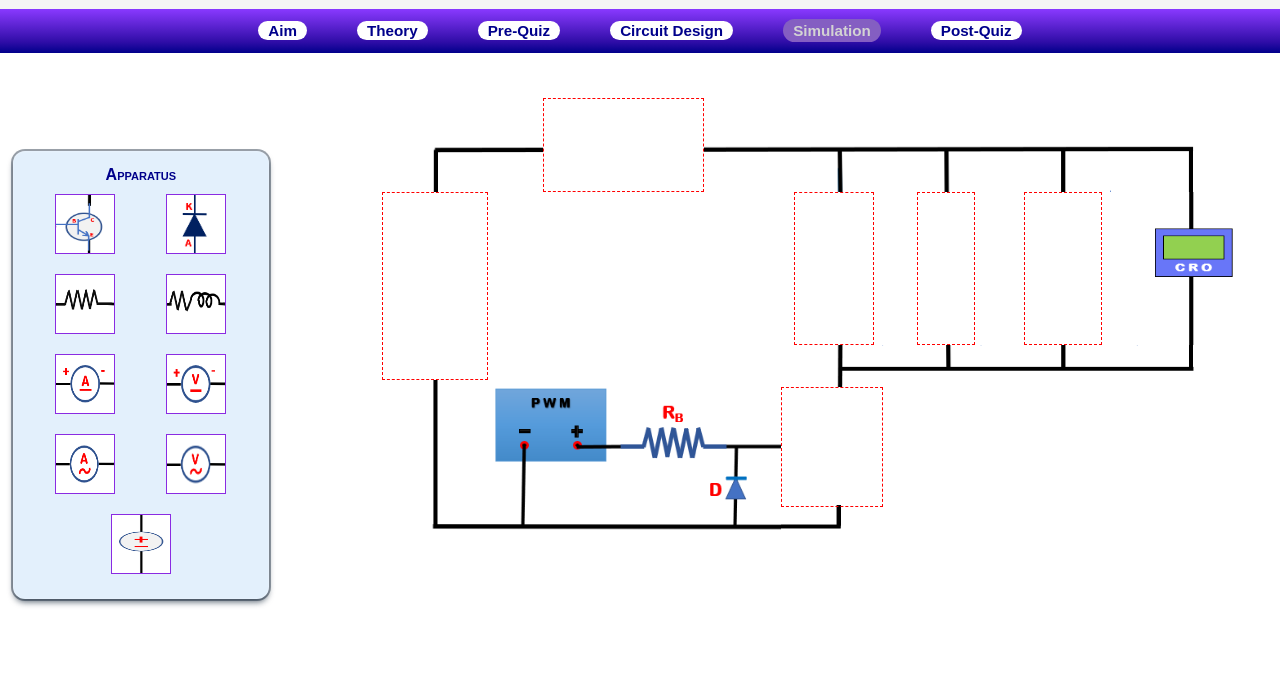
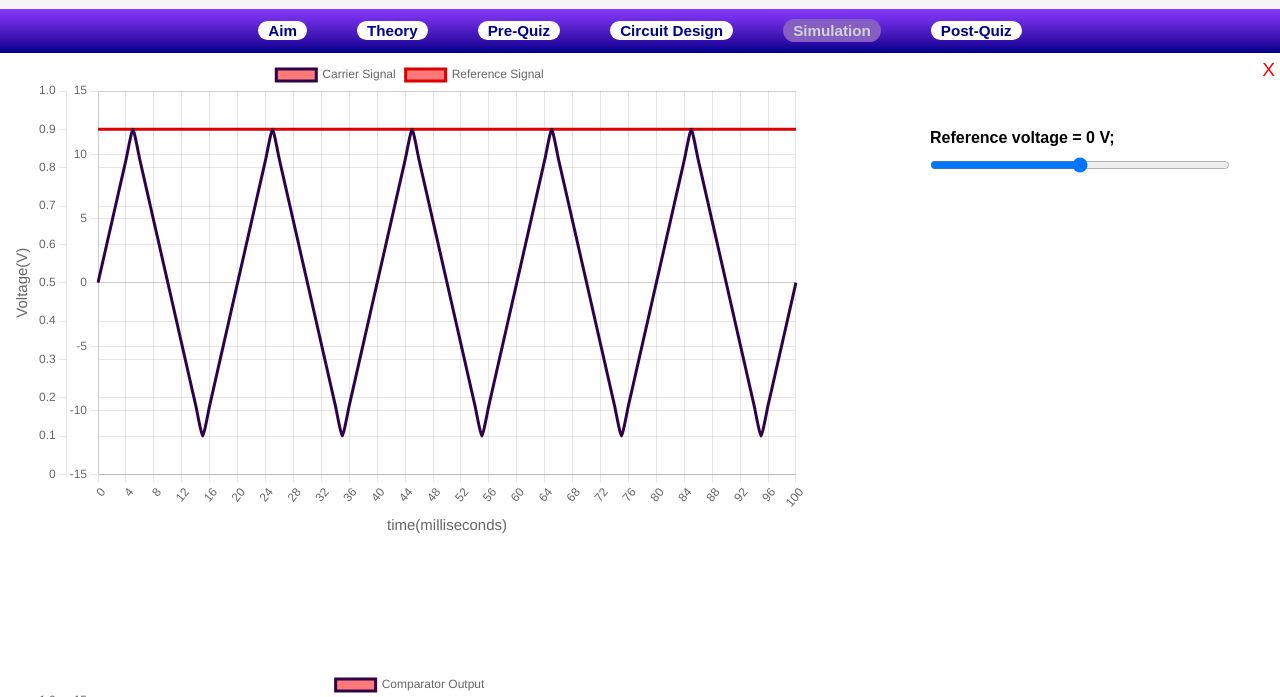
Before and after one commit to suriyamu1/PowerElectronicsLab, a plain HTML site: page HTML/Expt3_DC_Chopper/expt3_simulation.html in a window 1280 px wide. Both pictures are taken after a click on the picture 1192 px from the left and 371 px from the top of the page. Shown: the part 103-800 px from the top of the page. Drawn offline with nearby package versions, Linux system fonts and the light colour scheme; files that its build step writes are made by us from their sources; a web font is replaced by a local one.

Commit message:
expt 3 simulation page graph

```diff
--- a/HTML/Expt3_DC_Chopper/expt3_simulation.html
+++ b/HTML/Expt3_DC_Chopper/expt3_simulation.html
@@ -115,7 +115,7 @@
                         <img src="../../Assets/Images/DC_chopper/bottom_right.png" alt="bottom_right">
                     </div>
                     <div class="cro">
-                        <img src="../../Assets/Images/DC_chopper/cro.png"  onclick="verifyCircuit()" style="cursor:pointer;" alt="cro">
+                        <img src="../../Assets/Images/DC_chopper/cro.png"  onclick="showGraph()" style="cursor:pointer;" alt="cro">
                     </div>
                     <div class="DcSource"  ondrop="drop(event)" ondragover="allowDrop(event)" id="1"></div>
                     <div class="ammeter" ondrop="drop(event)" ondragover="allowDrop(event)" id="2"></div>
@@ -129,16 +129,8 @@
 
         <section id="output" class="hide">
             <span class="cancel" onclick="showCircuit()">X</span>
-            <div style="width:755px;height:600px;margin:10px;" class="graph">
+            <div style="width:800px;height:600px;margin:10px;" class="graph1">
                 <canvas id="waveform1" height="600px" width="1000px">
-                </canvas>
-            </div>
-            <div style="width:755px;height:600px;margin:10px;" class="graph">
-                <canvas id="waveform2" height="600px" width="1000px">
-                </canvas>
-            </div>
-            <div style="width:755px;height:600px;margin:10px;" class="graph">
-                <canvas id="waveform3" height="600px" width="1000px">
                 </canvas>
             </div>
             <div class="referenceVoltage">
@@ -146,6 +138,14 @@
                 <input id="reference" type="range" min="-12" max="12" value="0">
                 <!-- <h1 style="margin-top:30px">Average voltage = <span id="avgDisplay"> 0 V </span></h1>
                 <h1 style="margin-top:30px">RMS voltage = <span id="rmsDisplay"> 0 V</span></h1> -->
+            </div>
+            <div style="width:800px;height:600px;margin:10px;" class="graph2">
+                <canvas id="waveform2" height="600px" width="1000px">
+                </canvas>
+            </div>
+            <div style="width:800px;height:600px;margin:10px;" class="graph3">
+                <canvas id="waveform3" height="600px" width="1000px">
+                </canvas>
             </div>
         </section>
 
--- a/Script/Expt3/Expt3_dragDrop.js
+++ b/Script/Expt3/Expt3_dragDrop.js
@@ -1,4 +1,3 @@
-const scr = document.getElementById("scr");
 const diode = document.getElementById("diode");
 const rload = document.getElementById("rload")
 const rl_load = document.getElementById("rl_load");
@@ -17,7 +16,6 @@ function allowDrop(ev) {
 ev.preventDefault();
 }
 
-scr.ondragstart      = (ev)=> { dragId = ev.target.id; }
 diode.ondragstart    = (ev)=> { dragId = ev.target.id; }
 rload.ondragstart    = (ev)=> { dragId = ev.target.id; }
 rl_load.ondragstart  = (ev)=> {
--- a/Script/Expt3/Expt3_simulation.js
+++ b/Script/Expt3/Expt3_simulation.js
@@ -69,7 +69,7 @@ function showGraph(){
             },{
                 label:"Reference Signal",
                 backgroundColor:"rgba(255, 121, 121,1.0)",
-                borderColor:"#2F0225",
+                borderColor:"#DC0000",
                 data:referenceValues
             }],
             labels:labelValue,
```
Also changed, not shown: 1 other file.
